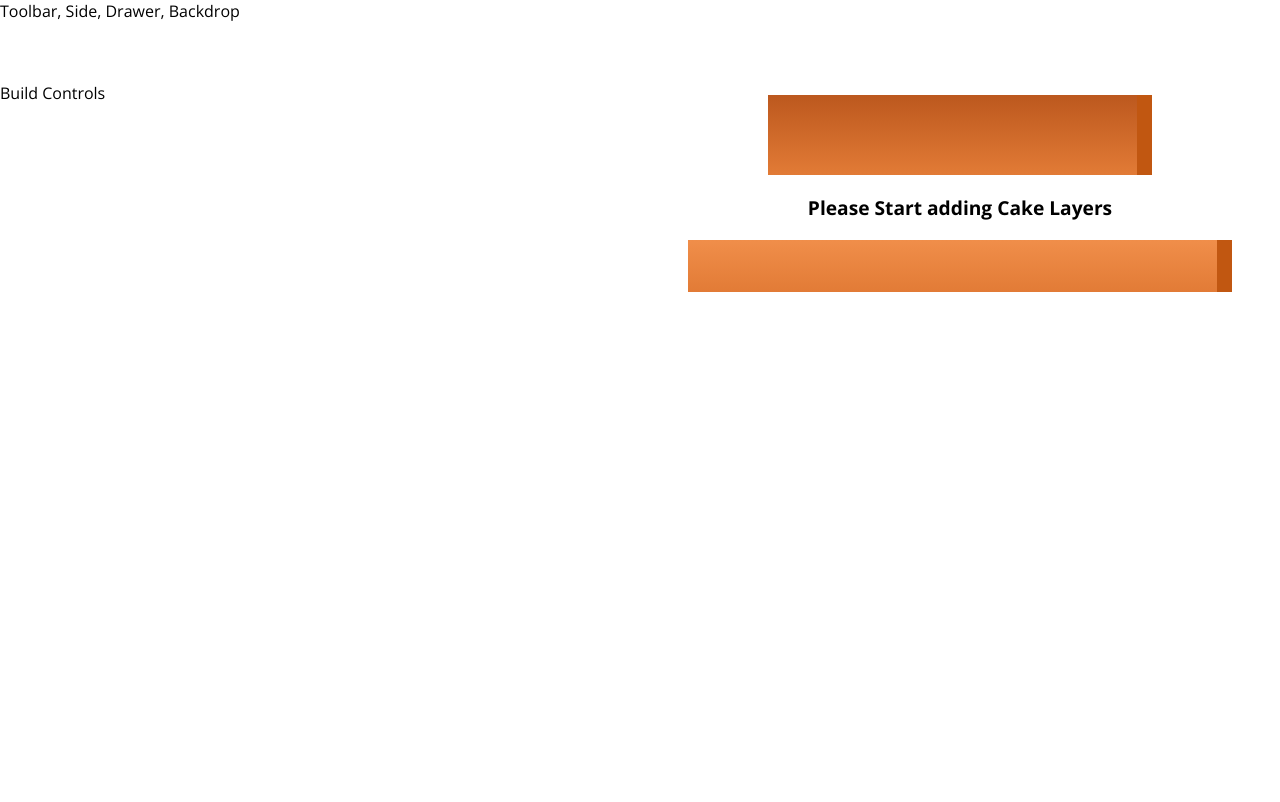
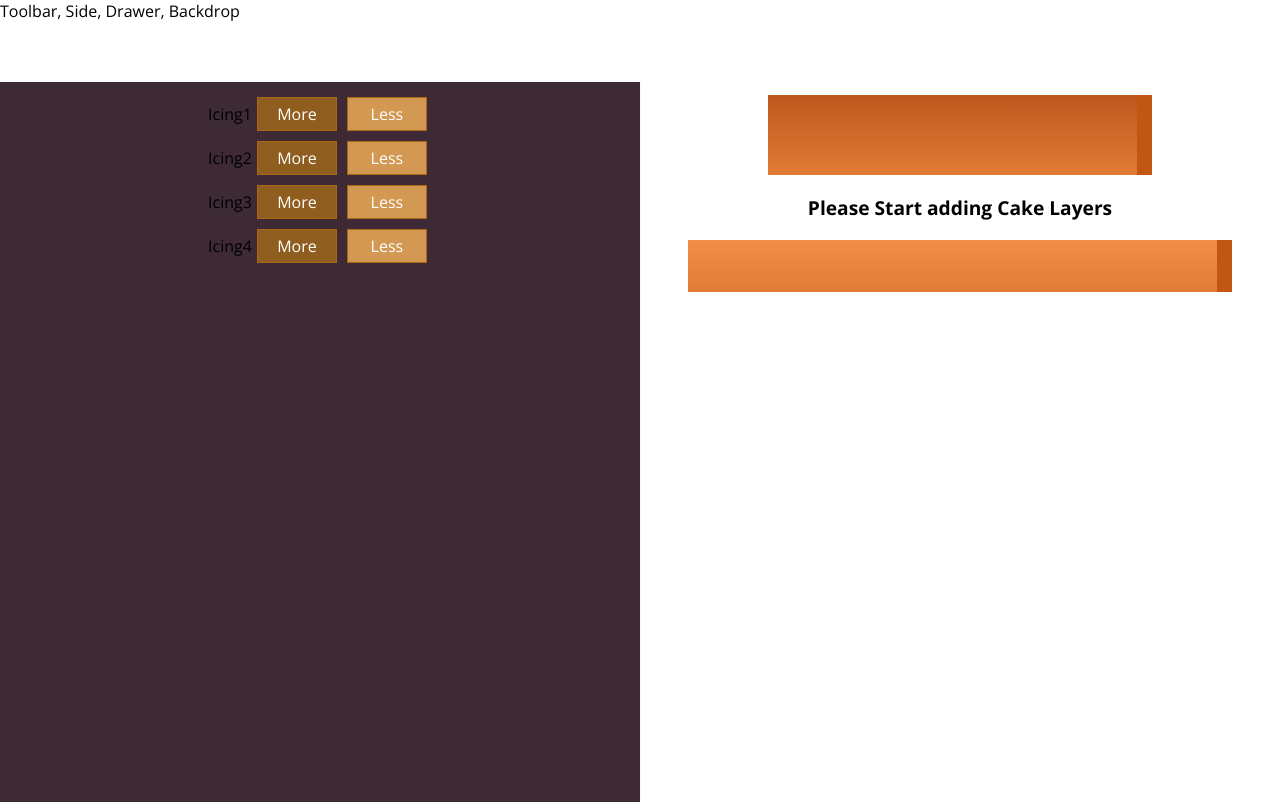
Before and after one commit to devartstar/Cake-Store, a React (Create React App) app: page / in a window 1280 px wide. Built offline with nearby package versions, Linux system fonts and the light colour scheme.

Commit message:
Coded the Add Button Functionality

```diff
--- a/src/components/Cake/BuildControls/BuildControl/BuildControl.js
+++ b/src/components/Cake/BuildControls/BuildControl/BuildControl.js
@@ -11,7 +11,7 @@
     return (
         <div className={classes.BuildControl}>
             <div className={classes.label}>{props.label}</div>
-            <button className={classes.More}>More</button>
+            <button className={classes.More} onClick={props.added} >More</button>
             <button className={classes.Less}>Less</button>
         </div>
     )
--- a/src/components/Cake/BuildControls/BuildControls.js
+++ b/src/components/Cake/BuildControls/BuildControls.js
@@ -1,10 +1,23 @@
 import React, { Component } from 'react';
 import classes from './BuildControls.module.css';
+import BuildControl from './BuildControl/BuildControl';
 
-const buildControls = (props) => {
+const controls = [
+    { label: 'Icing1', type:'icing1'},
+    { label: 'Icing2', type:'icing2'},
+    { label: 'Icing3', type:'icing3'},
+    { label: 'Icing4', type:'icing4'},
+]
+
+const buildControls = (props) => (
     <div className = {classes.BuildControls}>
-
+        {controls.map(ctrl =>(
+            <BuildControl
+                key={ctrl.label}
+                label={ctrl.label}
+                added={() => props.ingredientAdded(ctrl.type)} />
+        ))}
     </div>
-}
+)
 
 export default buildControls;
--- a/src/containers/CakeBuilder/CakeBuilder.js
+++ b/src/containers/CakeBuilder/CakeBuilder.js
@@ -1,11 +1,19 @@
 import React, {Component} from 'react';
 import Aux from '../../hoc/Aux';
 import Cake from '../../components/Cake/Cake';
+import BuildControls from '../../components/Cake/BuildControls/BuildControls';
 /**
  * CakeBuilder is the MAIN PAGE where both
  * the cake ingredients
  * and the Cake will be displayed
  */
+
+const INGREDIENT_PRICES = {
+    Icing1 : 100,
+    Icing2 : 120,
+    Icing3 : 130,
+    Icing4 : 140,
+}
 
 class CakeBuilder extends Component {
 
@@ -18,14 +26,30 @@
             icing2 : 0,
             icing3 : 0,
             icing4 : 0
-        }
+        },
+        totalPrice : 100,
+    }
+
+    addIngredientHandler = (type) => {
+        const oldCount = this.state.ingredients[type];
+        const updatedCount = oldCount+1;
+        const updatedIngredients ={
+            ...this.state.ingredients
+        };
+        updatedIngredients[type] = updatedCount;
+        const priceAddition = INGREDIENT_PRICES[type];
+        const oldPrice = this.state.totalPrice;
+        const newPrice = oldPrice + priceAddition;
+        this.setState({totalPrice: newPrice, ingredients: updatedIngredients});
     }
 
     render(){
         return(
             <Aux>
                 <Cake ingredients = {this.state.ingredients}/>
-                <div>Build Controls</div>
+                <BuildControls
+                    ingredientAdded={this.addIngredientHandler}
+                />
             </Aux>
         );
     }
```
